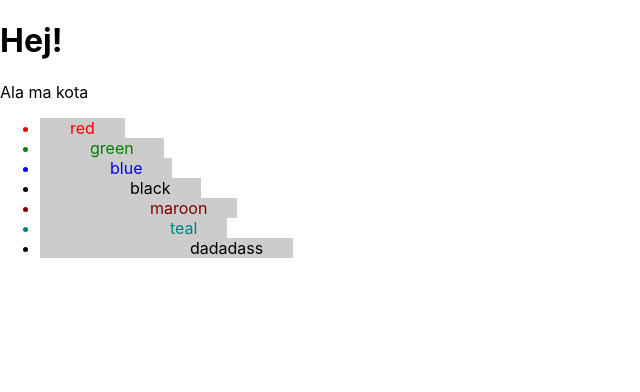
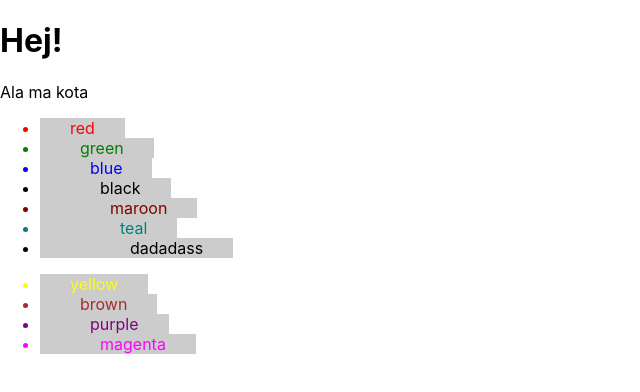
Before and after one commit to argasek/codebrainers-2020-09, a React (Create React App) app: page / in a window 1280 px wide. Shown: the top 392 px of the page, without its empty margins (0-640 px from the left). Built offline with nearby package versions, Linux system fonts and the light colour scheme.

Commit message:
Refactor ListItems as separate file.

```diff
--- a/src/App.js
+++ b/src/App.js
@@ -1,25 +1,20 @@
 import React from 'react';
 import './App.css';
+import ListItems from "./components/ListItems";
 
-const ListItems = ({ listItems }) => listItems.map((color, index) => {
-    const paddingLeft = (30 + (index * 20)).toString() + 'px';
-    const style = { paddingLeft };
-    return (
-        <li key={ color } style={ { color } }>
-            <span className='list-item' style={ style }> { color }</span>
-        </li>
-    )
-});
 
 function App() {
-    const arr = [ 'red', 'green', 'blue', 'black', 'maroon', 'teal', 'dadadass' ];
-
+    const arr1 = [ 'red', 'green', 'blue', 'black', 'maroon', 'teal', 'dadadass' ];
+    const arr2 = [ 'yellow', 'brown', 'purple', 'magenta'];
     return (
         <div>
             <h1>Hej!</h1>
             <p>Ala ma kota</p>
             <ul>
-                <ListItems listItems={ arr } color={3} />
+                <ListItems listItems={ arr1 } color={3} />
+            </ul>
+            <ul>
+                <ListItems listItems={ arr2 } color={3} />
             </ul>
         </div>
     );
--- /dev/null
+++ b/src/components/ListItems.js
@@ -0,0 +1,13 @@
+import React from "react";
+
+const ListItems = ({ listItems }) => listItems.map((color, index) => {
+    const paddingLeft = (30 + (index * 10)).toString() + 'px';
+    const style = { paddingLeft };
+    return (
+        <li key={ color } style={ { color } }>
+            <span className='list-item' style={ style }> { color }</span>
+        </li>
+    )
+});
+
+export default ListItems;
```
